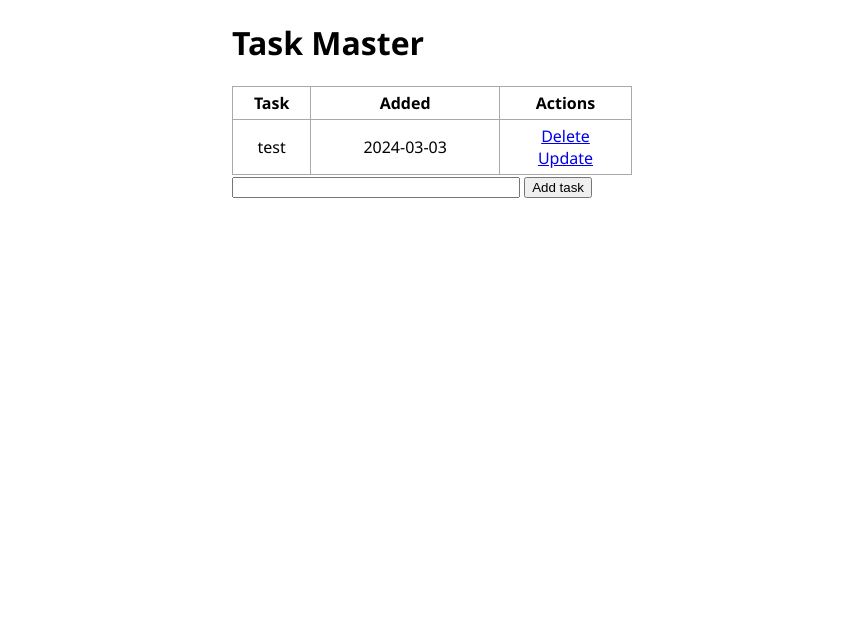
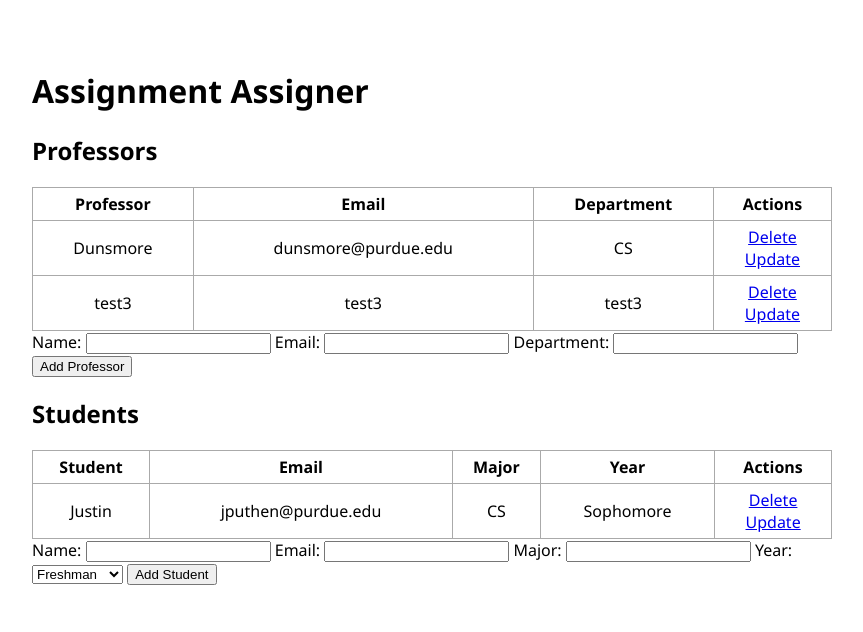
Before and after one commit to Justinjp126/flaskWorkshop, a Flask app: page / in a window 1280 px wide. Shown: the top 632 px of the page, without its empty margins (208-1071 px from the left). Run offline with Flask 3, Linux system fonts and the light colour scheme; data comes from the database, SQL or seed files in the repository; both versions use the stored data as it was after the commit.

Commit message:
Add stud/prof w/ CRUD & add all schema in

```diff
--- a/app.py
+++ b/app.py
@@ -6,9 +6,65 @@ import os
 basedir = os.path.abspath(os.path.dirname(__file__))
 
 app = Flask(__name__)
-app.config["SQLALCHEMY_DATABASE_URI"] = "sqlite:///" + os.path.join(basedir, "test.db")
+app.config["SQLALCHEMY_DATABASE_URI"] = "sqlite:///" + os.path.join(basedir, "assignment.db")
 db = SQLAlchemy(app)
 
+class Student(db.Model):
+    id = db.Column(db.Integer, primary_key=True)
+    name = db.Column(db.String(100), nullable=False)
+    email = db.Column(db.String(100), unique=True, nullable=False)
+    major = db.Column(db.String(100), nullable=True)
+    year = db.Column(db.String(100), nullable=True)
+    def __repr__(self):
+        return "<Student %r>" % self.name
+
+
+class Assignment(db.Model):
+    id = db.Column(db.Integer, primary_key=True)
+    student_id = db.Column(db.Integer, db.ForeignKey("student.id"), nullable=False)
+    professor_id = db.Column(db.Integer, db.ForeignKey("professor.id"), nullable=False)
+    name = db.Column(db.String(200), nullable=False)
+    description = db.Column(db.Text, nullable=False)
+    due_date = db.Column(db.DateTime, nullable=False, default=datetime.utcnow)
+    student = db.relationship("Student", backref="assignments")
+    professor = db.relationship("Professor", backref="assignments")
+
+    def __repr__(self):
+        return "<Assignment %r>" % self.name
+
+
+class Professor(db.Model):
+    id = db.Column(db.Integer, primary_key=True)
+    name = db.Column(db.String(100), nullable=False)
+    email = db.Column(db.String(100), unique=True, nullable=False)
+    department = db.Column(db.String(100), nullable=False)
+
+    def __repr__(self):
+        return "<Professor %r>" % self.name
+
+
+class Grades(db.Model):
+    id = db.Column(db.Integer, primary_key=True)
+    student_id = db.Column(db.Integer, db.ForeignKey("student.id"), nullable=False)
+    assignment_id = db.Column(db.Integer, db.ForeignKey("assignment.id"), nullable=False)
+    grade = db.Column(db.Float, nullable=False)
+
+    student = db.relationship("Student", backref="grades_received")
+    assignment = db.relationship("Assignment", backref="grades")
+
+    def __repr__(self):
+        return f"<Grade id={self.id}, student_id={self.student_id}, assignment_id={self.assignment_id}, grade={self.grade}>"
+
+class Student_Assignments(db.Model):
+    student_id = db.Column(db.Integer, db.ForeignKey('student.id'), primary_key=True)
+    assignment_id = db.Column(db.Integer, db.ForeignKey('assignment.id'), primary_key=True)
+    status = db.Column(db.String(50), nullable=False)
+
+    student = db.relationship('Student', backref=db.backref('assigned_assignments', cascade='all,delete'))
+    assignment = db.relationship('Assignment', backref=db.backref('assigned_students', cascade='all,delete'))
+
+    def __repr__(self):
+        return f"<Student_Assignments student_id={self.student_id}, assignment_id={self.assignment_id}, status={self.status}>"
 
 class Todo(db.Model):
     id = db.Column(db.Integer, primary_key=True)
@@ -23,43 +79,105 @@ class Todo(db.Model):
 @app.route("/", methods=['POST', 'GET'])
 def index():  # define route
     if request.method == 'POST':
-        task_content = request.form['content']
-        new_task = Todo(content=task_content)
+        action = request.form.get('action')
+        if action == 'addStudent':
+            student_name = request.form["studentName"]
+            student_email = request.form["studentEmail"]
+            student_major = request.form["studentMajor"]
+            student_year = request.form["studentYear"]
 
-        try:
-            db.session.add(new_task)
-            db.session.commit()
-            return redirect('/')
-        except:
-            return "Error adding :("
+            new_student = Student(
+                name=student_name,
+                email=student_email,
+                major=student_major,
+                year=student_year,
+            )
+            try:
+                db.session.add(new_student)
+                db.session.commit()
+                return redirect("/")
+            except:
+                return "Error adding student"
+        elif action == "addProfessor":
+            professor_name = request.form["professorName"]
+            professor_email = request.form["professorEmail"]
+            professor_department = request.form["professorDepartment"]
+
+            new_professor = Professor(
+                name=professor_name,
+                email=professor_email,
+                department=professor_department,
+            )
+            try:
+                db.session.add(new_professor)
+                db.session.commit()
+                return redirect("/")
+            except:
+                return "Error adding professor"
     else:
-        tasks = Todo.query.order_by(Todo.date_created).all()
-        return render_template('index.html', tasks=tasks)
+        students = Student.query.order_by(Student.name).all()
+        professors = Professor.query.order_by(Professor.name).all()
+        return render_template('index.html', students=students, professors=professors)
 
-@app.route('/delete/<int:id>')
-def delete(id):
-    task_to_delete = Todo.query.get_or_404(id)
+@app.route('/delete/student/<int:id>')
+def deleteStudent(id):
+    student = Student.query.get_or_404(id)
 
     try:
-        db.session.delete(task_to_delete)
+        db.session.delete(student)
         db.session.commit()
         return redirect('/')
     except:
-        return "error :("
+        return "error"
 
-@app.route('/update/<int:id>', methods=['GET', 'POST'])
-def update(id):
-    task = Todo.query.get_or_404(id)
+
+@app.route("/delete/professor/<int:id>")
+def deleteProfessor(id):
+    professor = Professor.query.get_or_404(id)
+
+    try:
+        db.session.delete(professor)
+        db.session.commit()
+        return redirect("/")
+    except:
+        return "error"
+
+
+@app.route('/update/professor/<int:id>', methods=['GET', 'POST'])
+def updateProfessor(id):
+    professor = Professor.query.get_or_404(id)
+
     if request.method == 'POST':
-        task.content = request.form['content']
+        professor.name = request.form["professorName"]
+        professor.email = request.form["professorEmail"]
+        professor.department = request.form["professorDepartment"]
 
         try:
             db.session.commit()
             return redirect('/')
         except:
-            return "Error :("
+            return "Error updating professor"
     else:
-        return render_template('update.html', task=task)
+        return render_template('updateProfessor.html', professor=professor)
+
+
+@app.route("/update/student/<int:id>", methods=["GET", "POST"])
+def updateStudent(id):
+    student = Student.query.get_or_404(id)
+
+    if request.method == "POST":
+        student.name = request.form["studentName"]
+        student.email = request.form["studentEmail"]
+        student.major = request.form["studentMajor"]
+        student.year = request.form["studentYear"]
+
+        try:
+            db.session.commit()
+            return redirect("/")
+        except:
+            return "Error updating student"
+    else:
+        return render_template("updateStudent.html", student=student)
 
 
 if __name__ == "__main__":
--- a/static/css/main.css
+++ b/static/css/main.css
@@ -5,7 +5,8 @@ body, html {
 
 .content {
     margin: 0 auto;
-    width: 400px;
+    padding: 3rem;
+    max-width: 800px;
 }
 
 table, td, th {
--- a/templates/index.html
+++ b/templates/index.html
@@ -1,40 +1,94 @@
 {% extends 'base.html' %}
 
 {% block head %}
-<title>Task Master</title>
+<title>Assignment Assigner</title>
 {% endblock %}
 
 {% block body %}
 
 <div class="content">
-    <h1>Task Master</h1>
-
-    {% if tasks|length < 1 %}
-    <h4>No current tasks</h4>
+    <h1>Assignment Assigner</h1>
+    <h2>Professors</h2>
+    {% if professors|length < 1 %}
+    <h4>No professors in database</h4>
 
     {% else %}
     <table>
         <tr>
-            <th>Task</th>
-            <th>Added</th>
+            <th>Professor</th>
+            <th>Email</th>
+            <th>Department</th>
             <th>Actions</th>
         </tr>
-        {% for task in tasks %}
+        {% for professor in professors %}
         <tr>
-            <td>{{ task.content }}</td>
-            <td>{{ task.date_created.date() }}</td>
+            <td>{{ professor.name }}</td>
+            <td>{{ professor.email }}</td>
+            <td>{{ professor.department }}</td>
             <td>
-                <a href="/delete/{{task.id}}">Delete</a>
+                <a href="/delete/professor/{{professor.id}}">Delete</a>
                 <br>
-                <a href="/update/{{task.id}}">Update</a>
+                <a href="/update/professor/{{professor.id}}">Update</a>
             </td>
         </tr>
         {% endfor %}
     </table>
     {% endif %}
     <form action="/" method="POST">
-        <input type="text" name="content" id="content">
-        <input type="submit" value="Add task">
+        <input type="hidden" name="action" value="addProfessor">
+        <label for="professorName">Name: </label>
+        <input type="text" label name="professorName" id="professorName">
+        <label for="professorEmail">Email: </label>
+        <input type="text" label name="professorEmail" id="professorEmail">
+        <label for="professorDepartment">Department: </label>
+        <input type="text" label name="professorDepartment" id="professorDepartment">
+        <input type="submit" value="Add Professor">
+    </form>
+
+    <h2>Students</h2>
+    {% if students|length < 1 %}
+    <h4>No students in database</h4>
+
+    {% else %}
+    <table>
+        <tr>
+            <th>Student</th>
+            <th>Email</th>
+            <th>Major</th>
+            <th>Year</th>
+            <th>Actions</th>
+        </tr>
+        {% for student in students %}
+        <tr>
+            <td>{{ student.name }}</td>
+            <td>{{ student.email }}</td>
+            <td>{{ student.major }}</td>
+            <td style="text-transform: capitalize;">{{ student.year }}</td>
+            <td>
+                <a href="/delete/student/{{student.id}}">Delete</a>
+                <br>
+                <a href="/update/student/{{student.id}}">Update</a>
+            </td>
+        </tr>
+        {% endfor %}
+    </table>
+    {% endif %}
+    <form action="/" method="POST">
+        <input type="hidden" name="action" value="addStudent">
+        <label for="studentName">Name: </label>
+        <input type="text" label name="studentName" id="studentName">
+        <label for="studentName">Email: </label>
+        <input type="text" label name="studentEmail" id="studentEmail">
+        <label for="studentName">Major: </label>
+        <input type="text" label name="studentMajor" id="studentMajor">
+        <label for="studentYear">Year: </label>
+        <select name="studentYear" id="studentYear">
+            <option value="freshman">Freshman</option>
+            <option value="sophomore">Sophomore</option>
+            <option value="junior">Junior</option>
+            <option value="senior">Senior</option>
+        </select>
+        <input type="submit" value="Add Student">
     </form>
 </div>
 
--- a/test.txt
+++ /dev/null
@@ -1 +0,0 @@
-test files
```
Also changed, not shown: templates/update.html (deleted, +0 -18 lines), templates/updateProfessor.html (added, +24 -0 lines), templates/updateStudent.html (added, +31 -0 lines), README.md, assignment.db (added), test.db, 1 other file.
